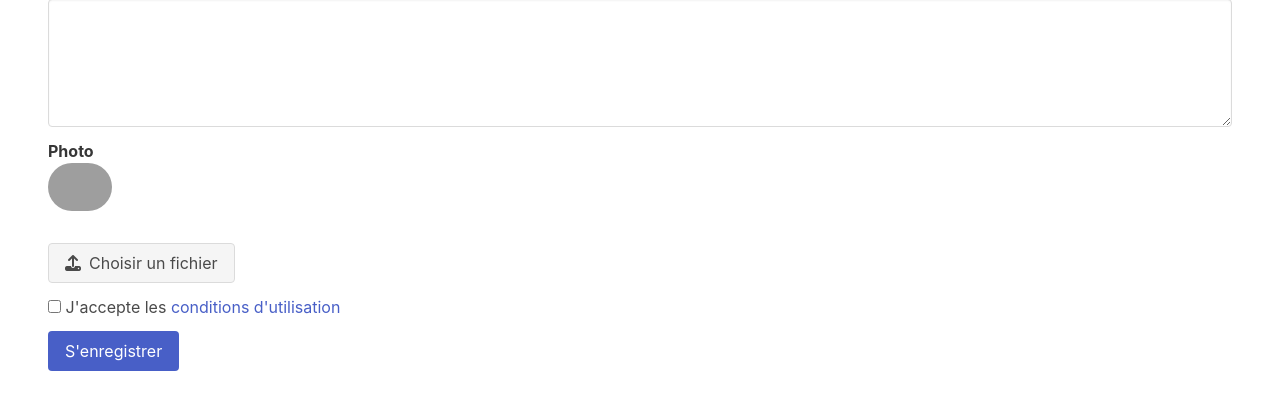
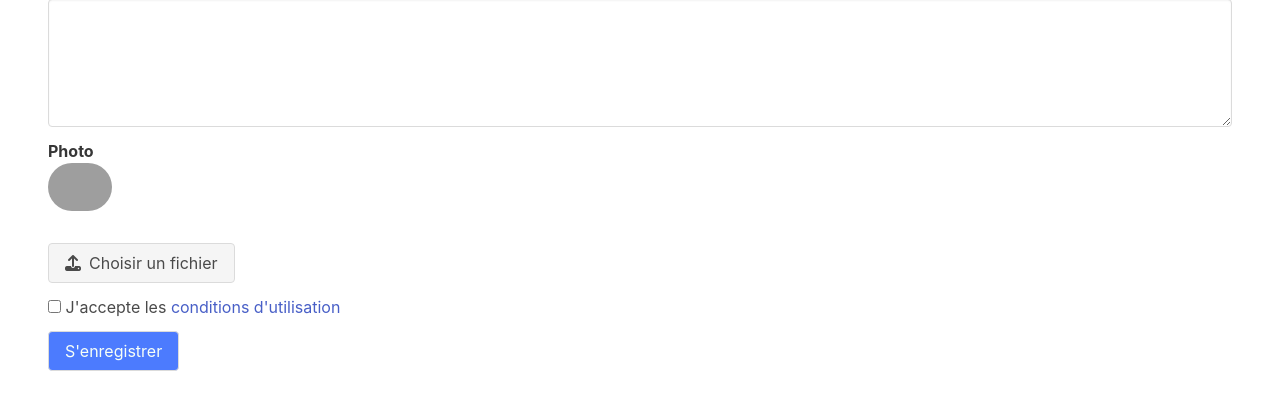
Before and after one commit to trickstok/app, a Flask app: page /reg in a window 1280 px wide. Shown: the part 540-959 px from the top of the page. Run offline with Flask 2, Linux system fonts and the light colour scheme; parts of the project's set-up code (start-up, migrations or seed data) failed here and were passed over; some libraries are stand-ins or nearby versions; grey boxes are pictures that could not be loaded.

Commit message:
mistake with color

```diff
--- a/templates/register.html
+++ b/templates/register.html
@@ -101,7 +101,7 @@
 
         <div class="field is-grouped">
             <div class="control">
-                <button class="button is-link" type="submit">S'enregistrer</button>
+                <button class="button is-third" type="submit">S'enregistrer</button>
             </div>
         </div>
     </section>
```
